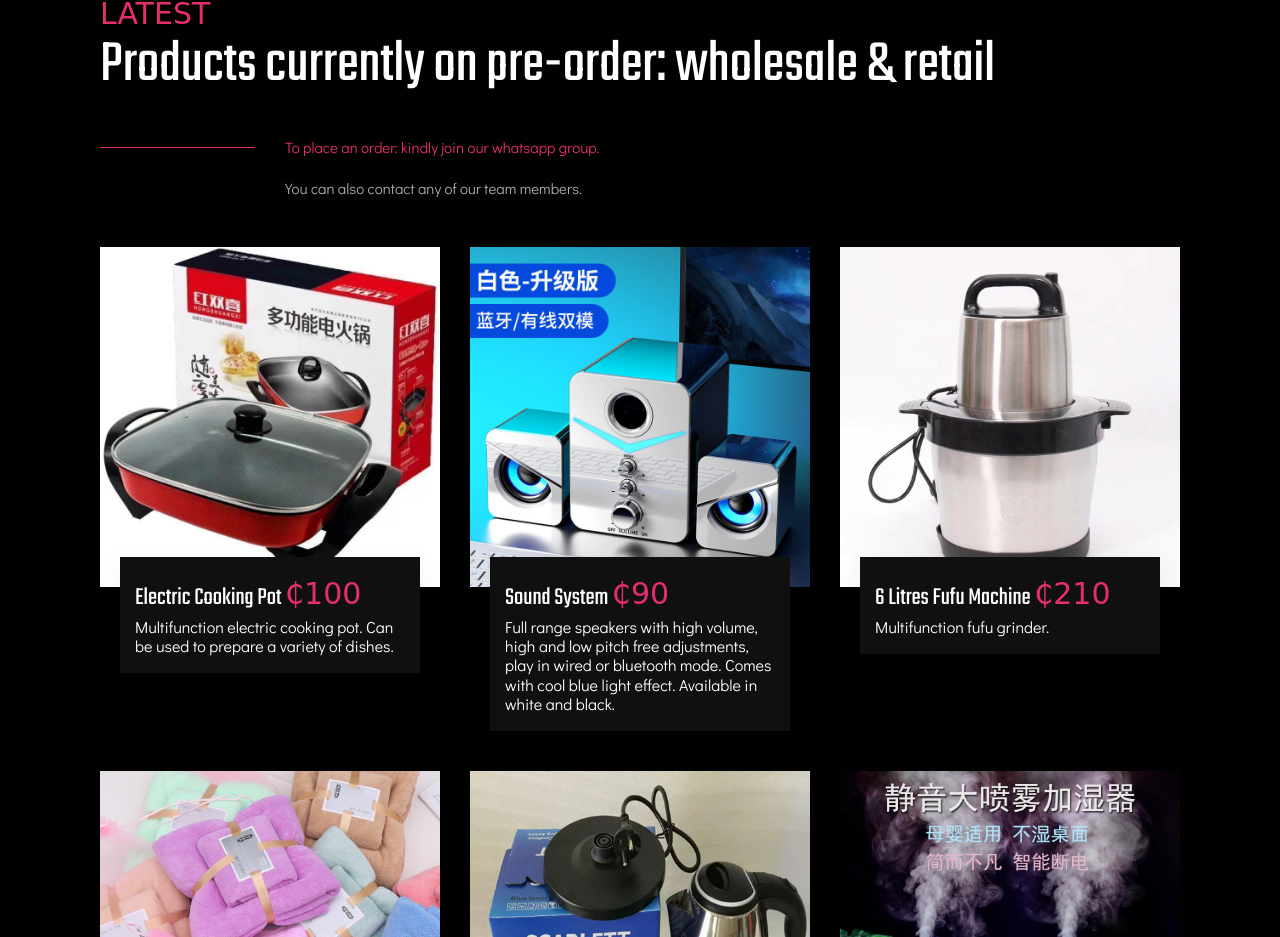
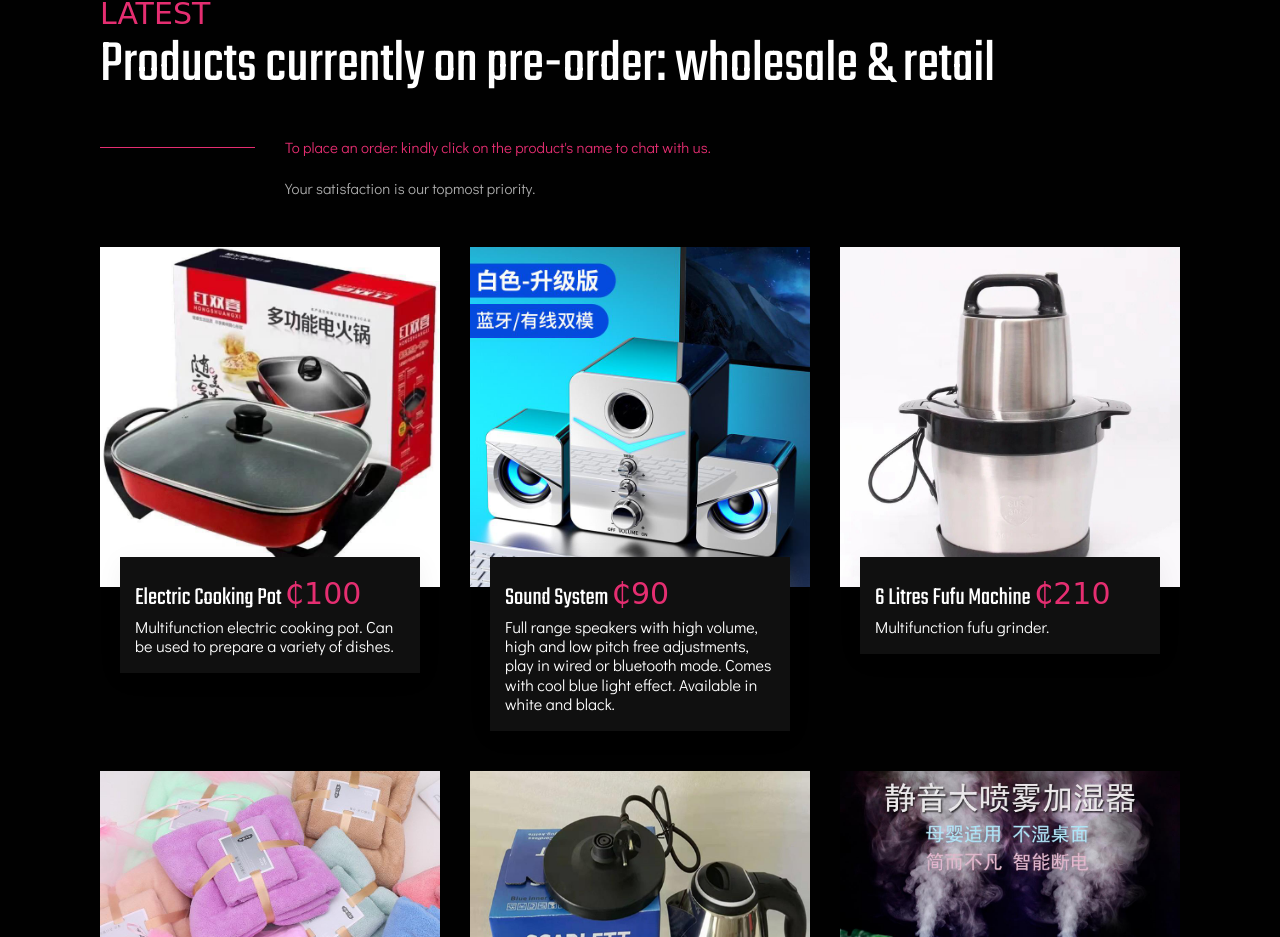
Before and after one commit to Foxynero/Hairbitual_GH, a plain HTML site: page index.html in a window 1280 px wide. Shown: the part 899-1836 px from the top of the page. Drawn offline with Linux system fonts and the light colour scheme; a web font is replaced by a local one.

Commit message:
Update index.html

```diff
--- a/index.html
+++ b/index.html
@@ -135,8 +135,8 @@
                         <div class="row">
                             <div class="col-md-2 animate-box" data-animate-effect="fadeInUp"> <span class="line-one"></span> </div>
                             <div class="col-md-7 mb-30 animate-box" data-animate-effect="fadeInUp">
-                                <p><b>To place an order: kindly join our whatsapp group.</b></p>
-                                <p>You can also contact any of our team members.</p>
+                                <p><b>To place an order: kindly click on the product's name to chat with us.</b></p>
+                                <p>Your satisfaction is our topmost priority.</p>
                             </div>
                         </div>
                     </div>
```
